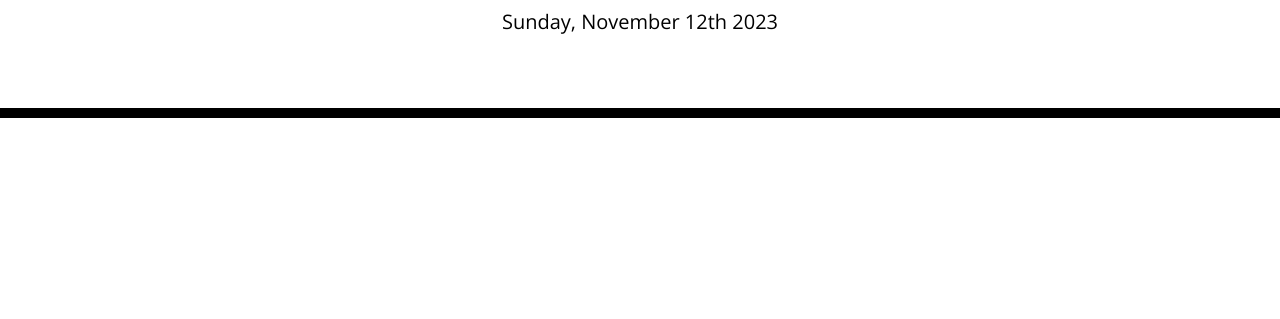
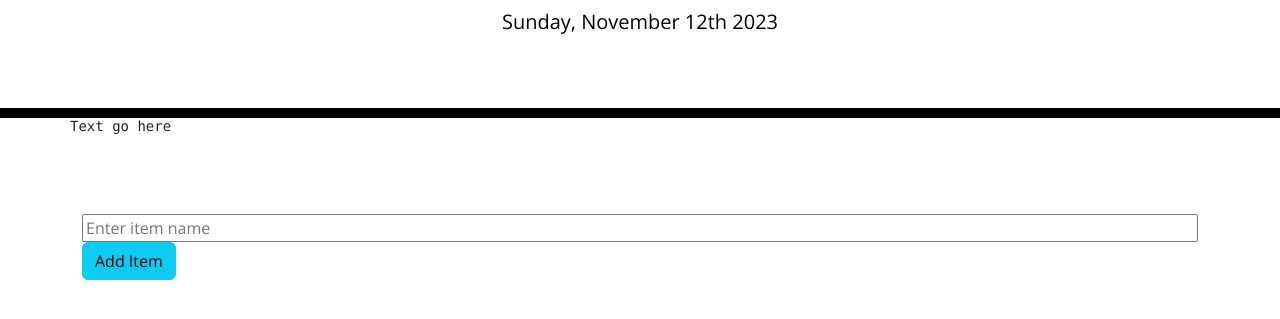
Before and after one commit to haphan-markus/work-day-scheduler-application, a plain HTML site: page index.html in a window 1280 px wide. Shown: the part 169-488 px from the top of the page. Drawn offline with nearby package versions, Linux system fonts and the light colour scheme.

Commit message:
work in HTML

```diff
--- a/assets/js/script.js
+++ b/assets/js/script.js
@@ -11,12 +11,15 @@ function nth(i){
             case 1: return "st";
             case 2: return "nd";
             case 3: return "rd";
+            default: return "th";
         }
     }
 }
 
 
 console.log(nth(dayjs()));
+
+
 // * Present timeblocks for standard business hours when the user scrolls down.
 
 // * Color-code each timeblock based on past, present, and future when the timeblock is viewed.
--- a/index.html
+++ b/index.html
@@ -32,6 +32,11 @@
     </header>
     <div class="container">
       <!-- Timeblocks go here -->
+      <pre class="row">Text go here</pre>
+      <form id="shopping-form">
+        <input type="text" class="form-input w-100" id="shopping-input" name="shopping-input" placeholder="Enter item name" />
+        <button class="btn btn-info">Add Item</button>
+      </form>
     </div>
 
     <script src="https://cdnjs.cloudflare.com/ajax/libs/jquery/3.2.1/jquery.min.js"></script>
```
